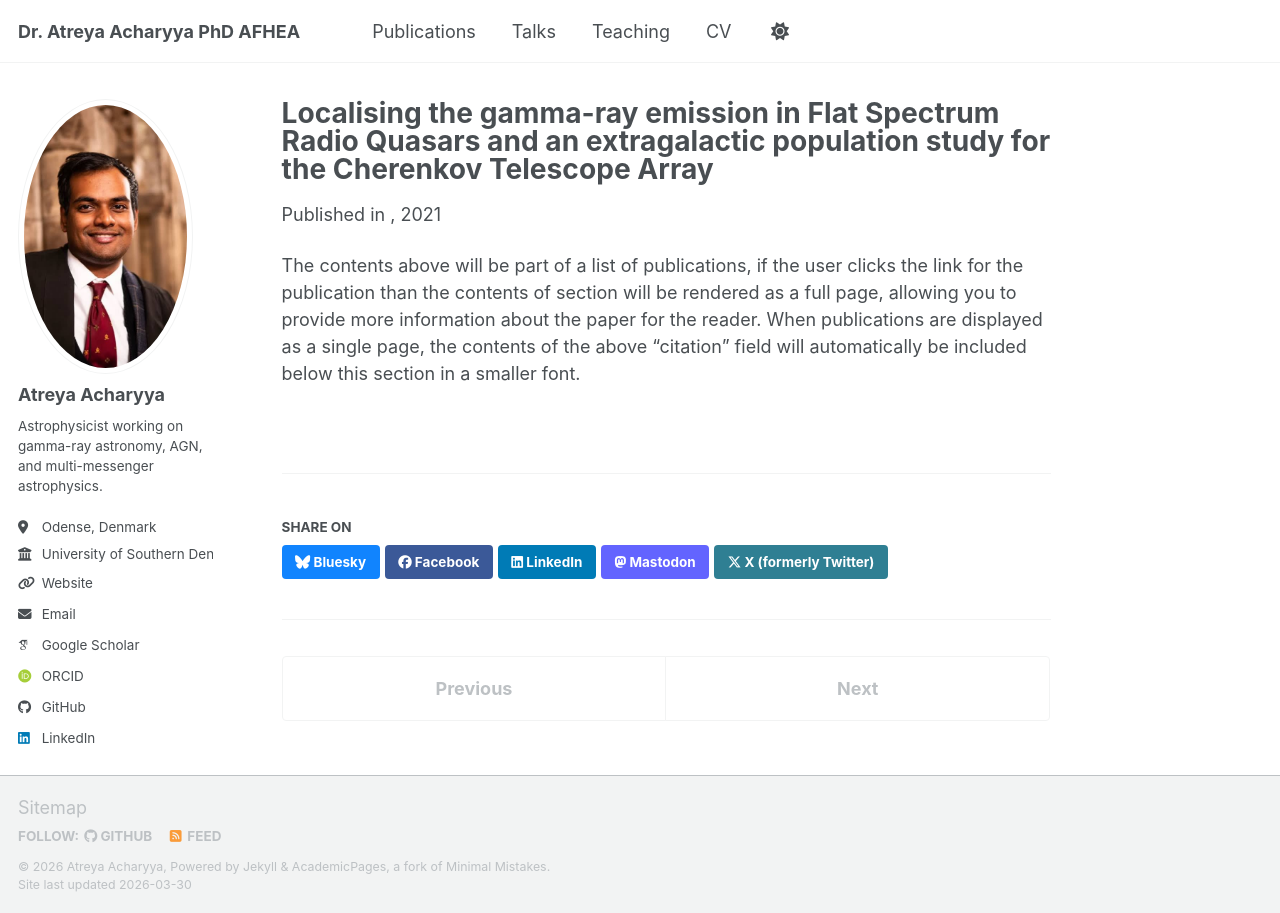
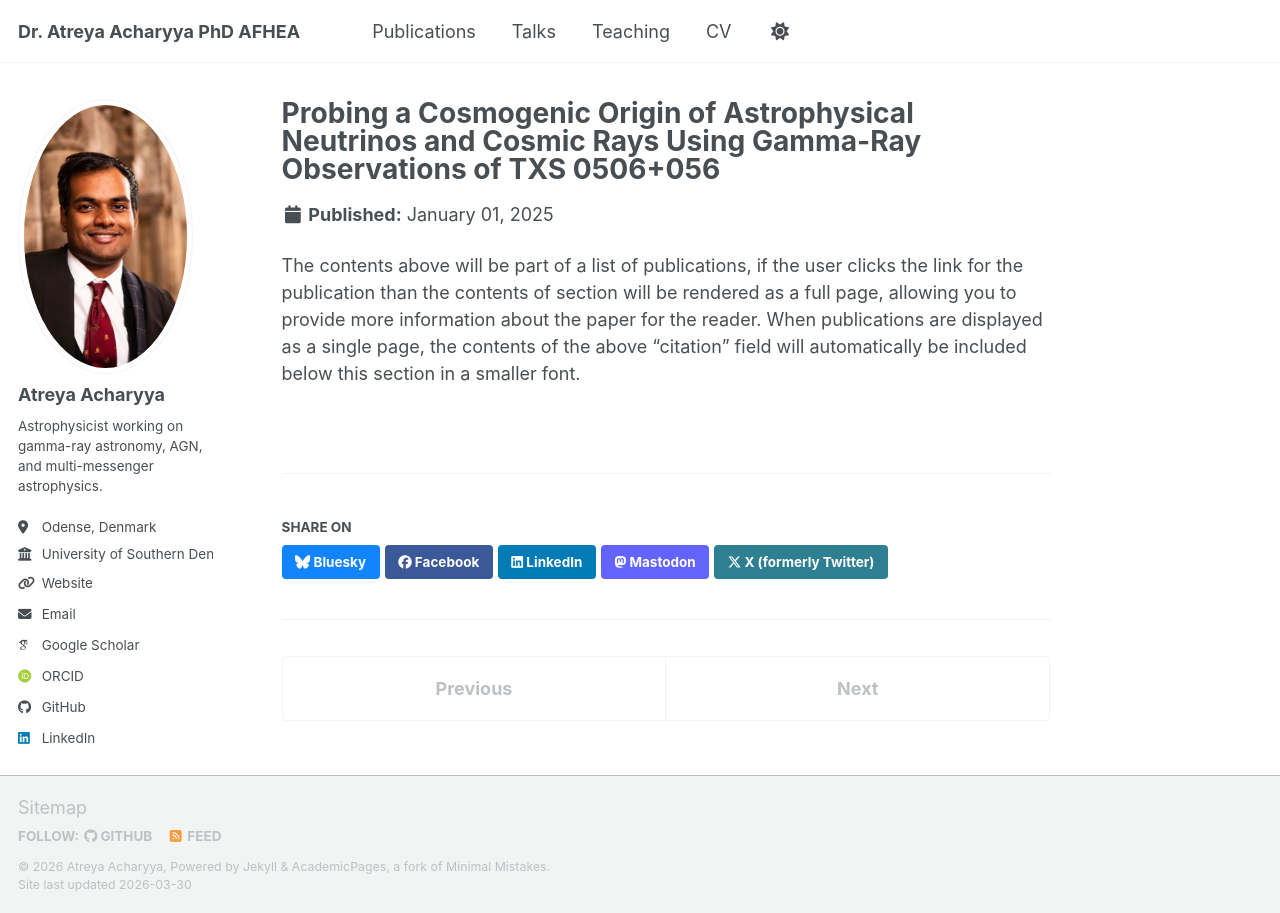
Before and after one commit to atreyaacharyya/atreyaacharyya.github.com, a Jekyll site: the page built from _publications/PhD_thesis.md, in a window 1280 px wide. Built offline with Jekyll 4.4.1, drawn with Linux system fonts in a browser that asks for light colours; some web fonts are replaced; a script bundle is joined from its source files by our own code; library files that are not in the unit come from our copies.

Commit message:
Update PhD_thesis.md

```diff
--- a/_publications/PhD_thesis.md
+++ b/_publications/PhD_thesis.md
@@ -1,11 +1,9 @@
 ---
-title: "Localising the gamma-ray emission in Flat Spectrum Radio Quasars and an extragalactic population study for the Cherenkov Telescope Array"
+title: "Probing a Cosmogenic Origin of Astrophysical Neutrinos and Cosmic Rays Using Gamma-Ray Observations of TXS 0506+056"
 collection: publications
 category: manuscripts
-permalink: /publication/acharyya_phd
-date: 2021-01-01
-venue: ""
-paperurl: "https://etheses.durham.ac.uk/id/eprint/14129/1/the_thesis.pdf"
-excerpt: "PhD thesis on gamma-ray emission in FSRQs and CTA population studies."
+permalink: /publication/acharyya_2026
+date: 2025-01-01
+paperurl: "https://doi.org/10.3847/1538-4357/ae1d72"
 ---
 The contents above will be part of a list of publications, if the user clicks the link for the publication than the contents of section will be rendered as a full page, allowing you to provide more information about the paper for the reader. When publications are displayed as a single page, the contents of the above "citation" field will automatically be included below this section in a smaller font.
```
